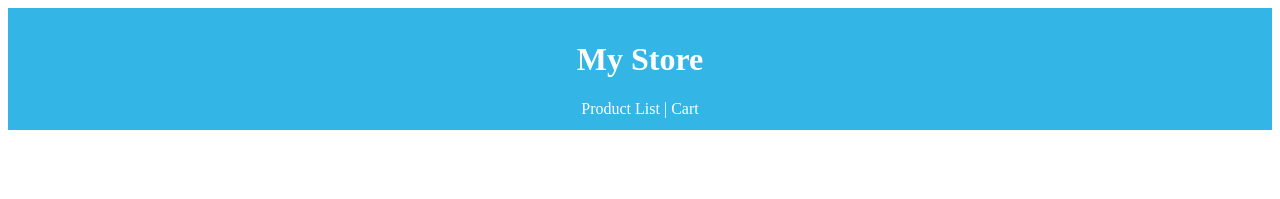
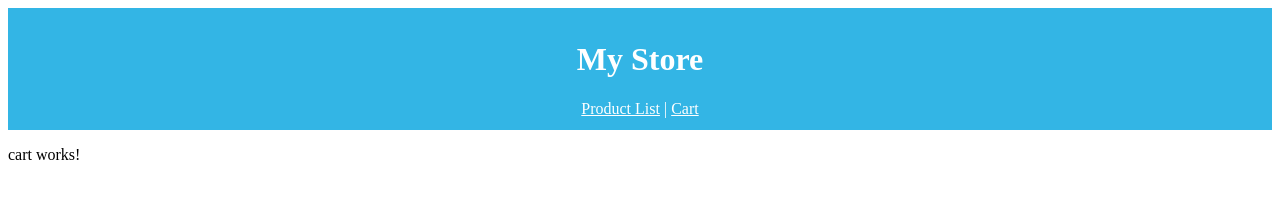
Before and after one commit to NTRCodes/udacity-my-store, an Angular app: page /cart in a window 1280 px wide. Before the commit this address led to /. Shown: the top 199 px of the page. Built offline with nearby package versions, Linux system fonts and the light colour scheme.

Commit message:
implemented navigation
added routerLink and routerOutlet to the header component

```diff
--- a/src/app/app.component.html
+++ b/src/app/app.component.html
@@ -1,2 +1,2 @@
 <app-header></app-header>
-<app-product-list></app-product-list>
+<router-outlet></router-outlet>
--- a/src/app/app.routes.ts
+++ b/src/app/app.routes.ts
@@ -1,3 +1,22 @@
 import { Routes } from '@angular/router';
+import { ProductListComponent } from './product-list/product-list.component';
+import { CartComponent } from './cart/cart.component';
+import { ProductDetailComponent } from './product-detail/product-detail.component';
 
-export const routes: Routes = [];
+export const routes: Routes = [
+  {
+    path: '',
+    title: 'Product List',
+    component: ProductListComponent,
+  },
+  {
+    path: 'detail/:id',
+    title: 'Product Detail',
+    component: ProductDetailComponent,
+  },
+  {
+    path: 'cart',
+    title: 'Cart',
+    component: CartComponent,
+  }
+];
--- /dev/null
+++ b/src/app/cart/cart.component.html
@@ -0,0 +1 @@
+<p>cart works!</p>
--- a/src/app/header/header.component.html
+++ b/src/app/header/header.component.html
@@ -1,6 +1,8 @@
 <div class="header">
   <h1>My Store</h1>
-  <a>Product List</a>
-  <span> | </span>
-  <a>Cart</a>
-</div>
+  <nav>
+    <a routerLink="/">Product List</a>
+    <span> | </span>
+    <a routerLink="/cart">Cart</a>
+ </nav>
+ </div>
--- a/src/app/header/header.component.ts
+++ b/src/app/header/header.component.ts
@@ -1,9 +1,10 @@
 import { Component } from '@angular/core';
+import { RouterOutlet, RouterLink } from '@angular/router';
 
 @Component({
   selector: 'app-header',
   standalone: true,
-  imports: [],
+  imports: [RouterOutlet, RouterLink],
   templateUrl: './header.component.html',
   styleUrl: './header.component.css'
 })
--- /dev/null
+++ b/src/app/product-detail/product-detail.component.html
@@ -0,0 +1 @@
+<p>product-detail works!</p>
```
Also changed, not shown: src/app/cart/cart.component.ts (added, +12 -0 lines), src/app/product-detail/product-detail.component.ts (added, +12 -0 lines), src/app/cart/cart.component.css (added), src/app/product-detail/product-detail.component.css (added), 2 other files (tests, documents, lock files or other folders).
